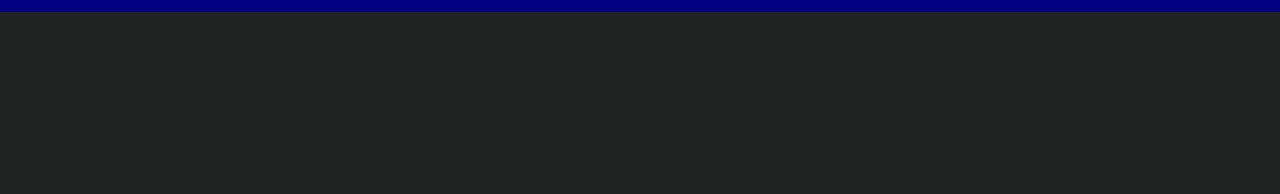
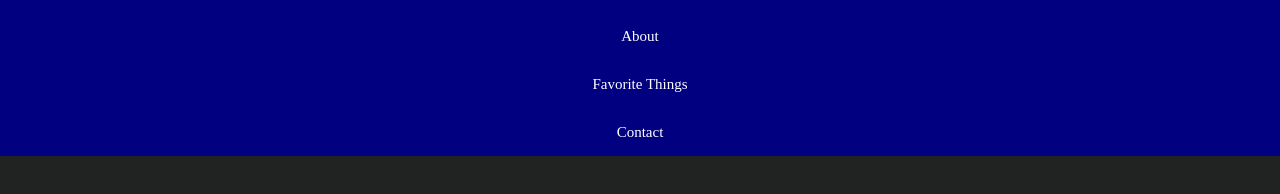
Before and after one commit to w3casey/w3casey.github.io, a plain HTML site: page index.html in a window 1280 px wide. Shown: the part 68-262 px from the top of the page. Drawn offline with Linux system fonts and the light colour scheme.

Commit message:
added page navigation

```diff
--- a/css/styles.css
+++ b/css/styles.css
@@ -12,11 +12,42 @@ body{
 header{
     min-height: 80px;
     background: navy;
-    padding: 0 2.5%;
-    display: flex;
-    align-items: center;
 }
 
-header>svg{
+header>div{
+    display: flex;
+    flex-direction: row;
+    height: 80px;
+    align-items: center;
+    padding: 0 2.5%;
+}
+
+header>div>svg{
     margin-left: auto;
 }
+
+header nav ul{
+    display: flex;
+    flex-direction: column;
+    align-items: center;
+    list-style-type: none;
+}
+
+header nav ul li{
+    width: 100%;
+    display: flex;
+    justify-content: center;
+    min-height: 48px;
+}
+
+header nav ul a{
+    text-decoration: none;
+    color: white;
+    width: 100%;
+    height: inherit;
+    display: flex;
+    justify-content: center;
+    align-items: center;
+    font-size: 15px;
+    text-transform: capitalize;
+}
--- a/index.html
+++ b/index.html
@@ -9,8 +9,17 @@
 </head>
 <body>
     <header>
-        <h1>W3 Casey</h1>
-        <svg fill="#ccc" xmlns="http://www.w3.org/2000/svg"  viewBox="0 0 50 50" width="40" height="50px"><path d="M 0 7.5 L 0 12.5 L 50 12.5 L 50 7.5 Z M 0 22.5 L 0 27.5 L 50 27.5 L 50 22.5 Z M 0 37.5 L 0 42.5 L 50 42.5 L 50 37.5 Z"/></svg>
+        <div>
+            <h1>W3 Casey</h1>
+            <svg fill="#ccc" xmlns="http://www.w3.org/2000/svg"  viewBox="0 0 50 50" width="40" height="50px"><path d="M 0 7.5 L 0 12.5 L 50 12.5 L 50 7.5 Z M 0 22.5 L 0 27.5 L 50 27.5 L 50 22.5 Z M 0 37.5 L 0 42.5 L 50 42.5 L 50 37.5 Z"/></svg>
+        </div>
+        <nav>
+            <ul>
+                <li><a href="#">about</a></li>
+                <li><a href="#">favorite things</a></li>
+                <li><a href="#">contact</a></li>
+            </ul>
+        </nav>
     </header>
 </body>
 <script src="scripts/scripts.js"></script>
```
